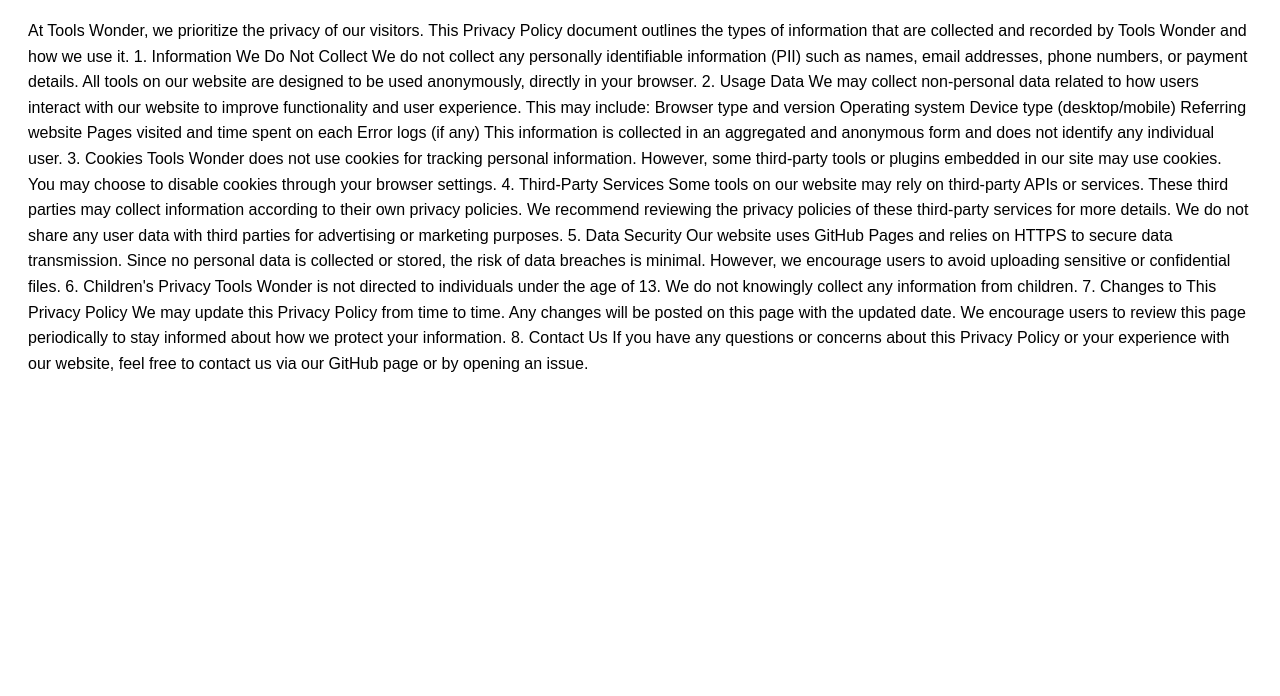
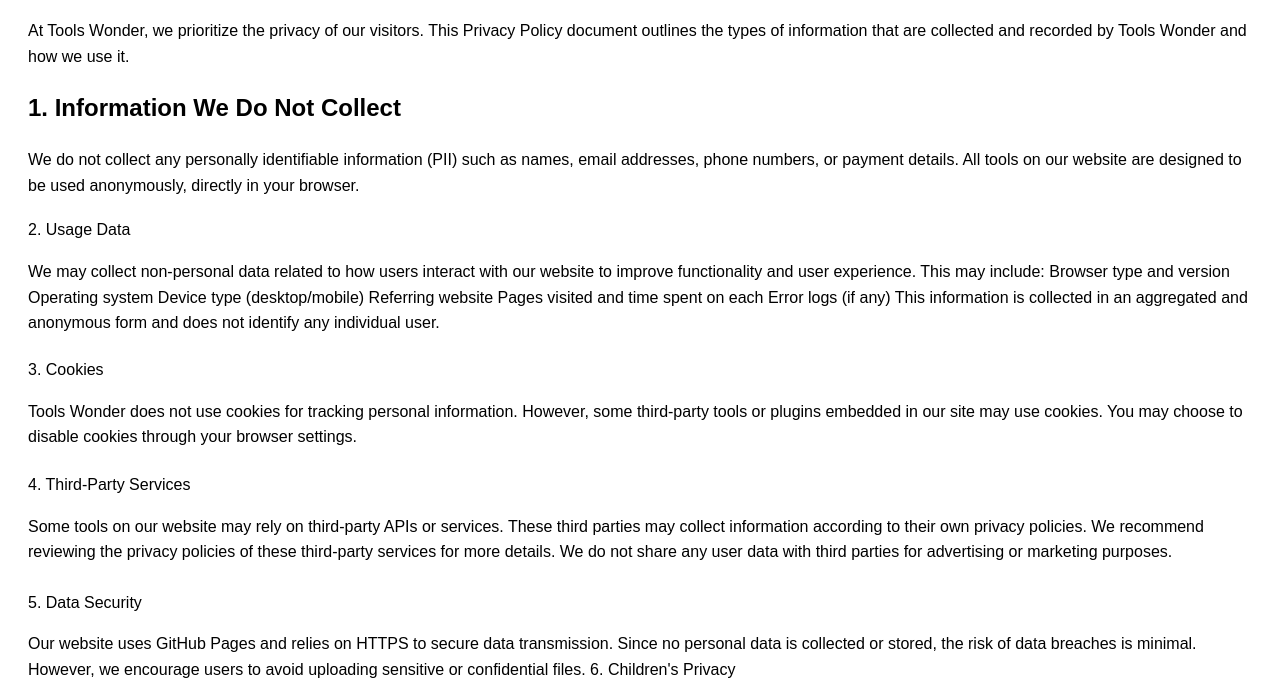
Before and after one commit to toolswonder/Tools-Wonder, a plain HTML site: page privacy-policy.html in a window 1280 px wide. Shown: the part 104-800 px from the top of the page. Drawn offline with Linux system fonts and the light colour scheme.

Commit message:
Update privacy-policy.html

```diff
--- a/privacy-policy.html
+++ b/privacy-policy.html
@@ -16,11 +16,11 @@
   <h1>Privacy Policy</h1>
   <p>At Tools Wonder, we prioritize the privacy of our visitors. This Privacy Policy document outlines the types of information that are collected and recorded by Tools Wonder and how we use it.
 
-1. Information We Do Not Collect
-We do not collect any personally identifiable information (PII) such as names, email addresses, phone numbers, or payment details. All tools on our website are designed to be used anonymously, directly in your browser.
+<h2>1. Information We Do Not Collect</h2>
+<p></p>We do not collect any personally identifiable information (PII) such as names, email addresses, phone numbers, or payment details. All tools on our website are designed to be used anonymously, directly in your browser.
 
-2. Usage Data
-We may collect non-personal data related to how users interact with our website to improve functionality and user experience. This may include:
+<h3></h3>2. Usage Data
+<p></p>We may collect non-personal data related to how users interact with our website to improve functionality and user experience. This may include:
 
 Browser type and version
 
@@ -36,24 +36,24 @@ Error logs (if any)
 
 This information is collected in an aggregated and anonymous form and does not identify any individual user.
 
-3. Cookies
-Tools Wonder does not use cookies for tracking personal information. However, some third-party tools or plugins embedded in our site may use cookies. You may choose to disable cookies through your browser settings.
+<h4></h4>3. Cookies
+<p></p>Tools Wonder does not use cookies for tracking personal information. However, some third-party tools or plugins embedded in our site may use cookies. You may choose to disable cookies through your browser settings.
 
-4. Third-Party Services
-Some tools on our website may rely on third-party APIs or services. These third parties may collect information according to their own privacy policies. We recommend reviewing the privacy policies of these third-party services for more details.
+<h5></h5>4. Third-Party Services
+<p></p>Some tools on our website may rely on third-party APIs or services. These third parties may collect information according to their own privacy policies. We recommend reviewing the privacy policies of these third-party services for more details.
 
 We do not share any user data with third parties for advertising or marketing purposes.
 
-5. Data Security
-Our website uses GitHub Pages and relies on HTTPS to secure data transmission. Since no personal data is collected or stored, the risk of data breaches is minimal. However, we encourage users to avoid uploading sensitive or confidential files.
+<h6></h6>5. Data Security
+<p></p>Our website uses GitHub Pages and relies on HTTPS to secure data transmission. Since no personal data is collected or stored, the risk of data breaches is minimal. However, we encourage users to avoid uploading sensitive or confidential files.
 
-6. Children's Privacy
-Tools Wonder is not directed to individuals under the age of 13. We do not knowingly collect any information from children.
+<h7></h7>6. Children's Privacy
+<p></p>Tools Wonder is not directed to individuals under the age of 13. We do not knowingly collect any information from children.
 
-7. Changes to This Privacy Policy
-We may update this Privacy Policy from time to time. Any changes will be posted on this page with the updated date. We encourage users to review this page periodically to stay informed about how we protect your information.
+<h8></h8>7. Changes to This Privacy Policy
+<p></p>We may update this Privacy Policy from time to time. Any changes will be posted on this page with the updated date. We encourage users to review this page periodically to stay informed about how we protect your information.
 
-8. Contact Us
-If you have any questions or concerns about this Privacy Policy or your experience with our website, feel free to contact us via our GitHub page or by opening an issue.</p>
+<h9></h9>8. Contact Us
+<p></p>If you have any questions or concerns about this Privacy Policy or your experience with our website, feel free to contact us via our GitHub page or by opening an issue.</p>
 </body>
 </html>
```
